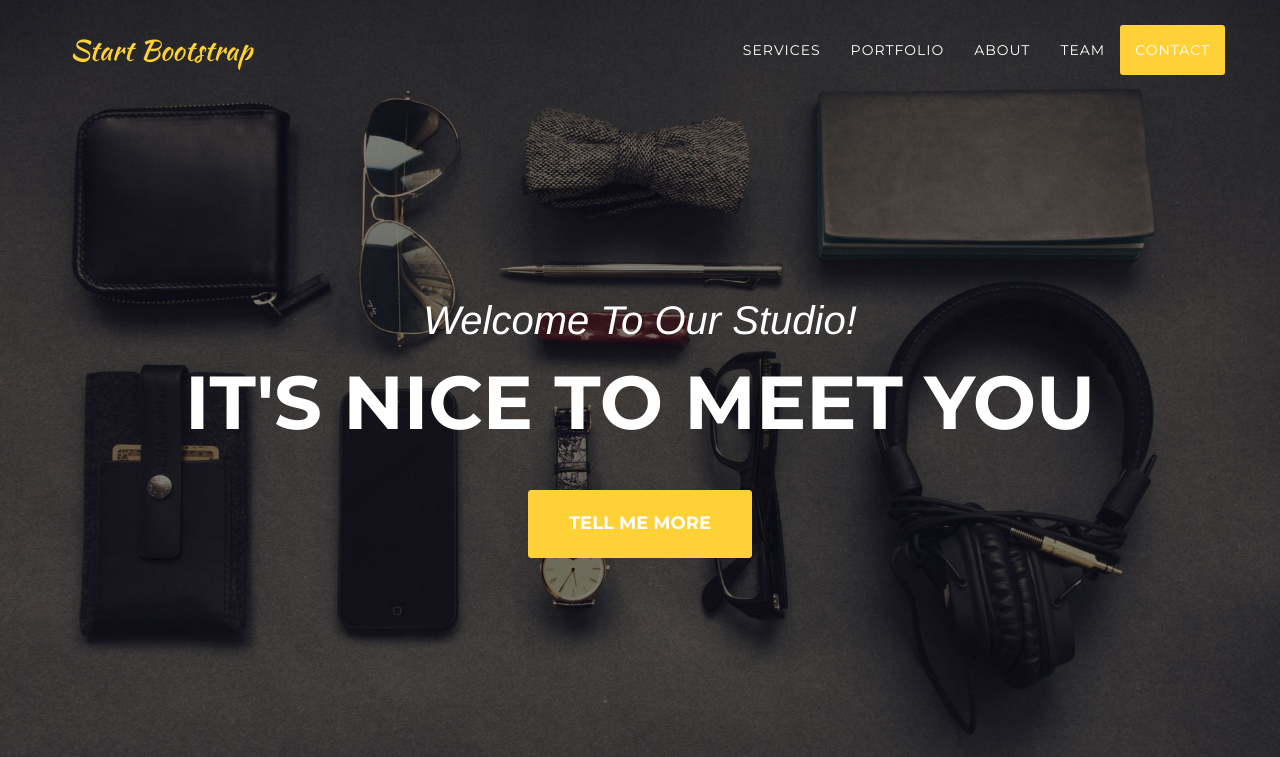
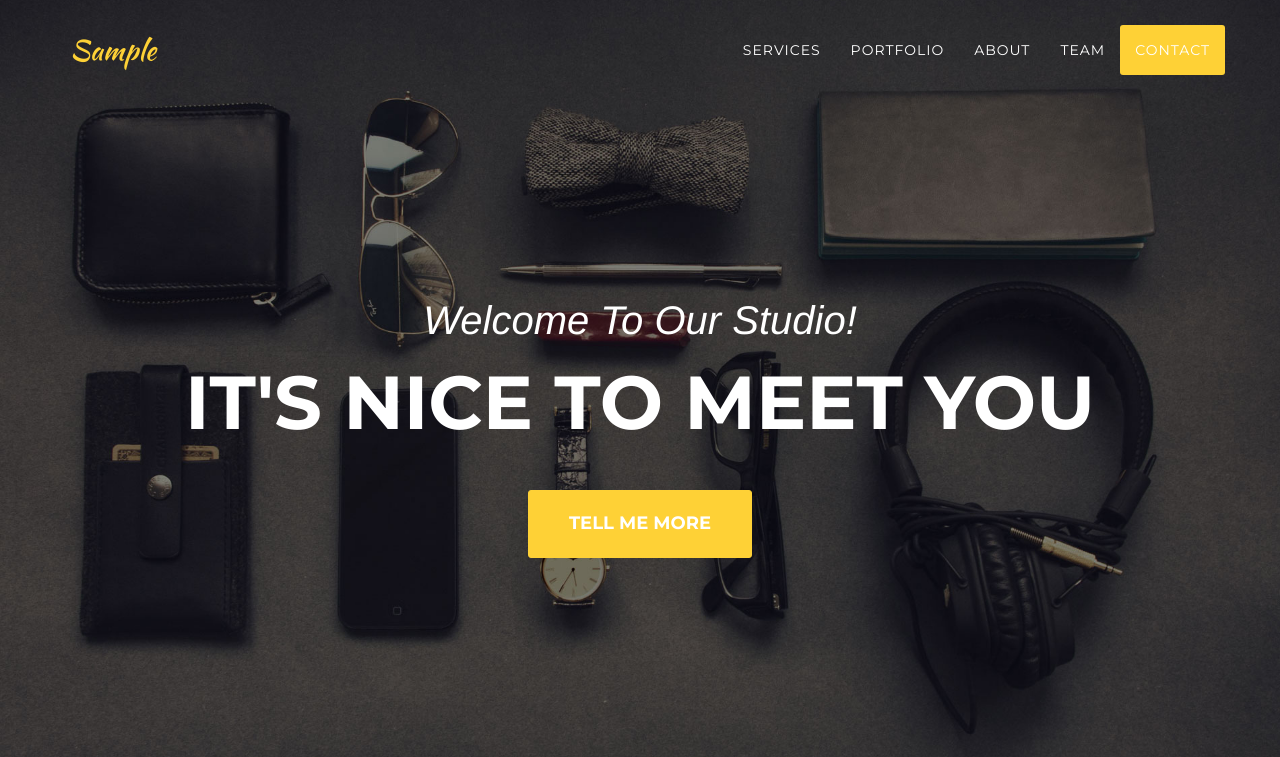
Before and after one commit to lotustest163/sample, a Django app: page / in a window 1280 px wide. Shown: the top 757 px of the page. Run offline with Django 3.2, Linux system fonts and the light colour scheme; some libraries are stand-ins or nearby versions; some web fonts are replaced.

Commit message:
use the default navbar until overide the nav block.

```diff
--- a/templates/base.html
+++ b/templates/base.html
@@ -38,7 +38,7 @@
 
 <body id="page-top" class="index">
 
-	{% block nav %}nav{% endblock %}
+	{% block nav %}{% include 'nav.html' %}{% endblock %}
 
 	{% block content %}content{% endblock %}
 
--- a/templates/home/index.html
+++ b/templates/home/index.html
@@ -2,7 +2,6 @@
 {% load static %}
 
 {% block title %}{{ title }}{% endblock %}
-{% block nav %}{% include "nav.html" %}{%endblock %}
 {% block content %}
     <!-- Header -->
     <header>
--- a/templates/nav.html
+++ b/templates/nav.html
@@ -6,7 +6,7 @@
             <button type="button" class="navbar-toggle" data-toggle="collapse" data-target="#bs-example-navbar-collapse-1">
                 <span class="sr-only">Toggle navigation</span> Menu <i class="fa fa-bars"></i>
             </button>
-            <a class="navbar-brand page-scroll" href="#page-top">Start Bootstrap</a>
+            <a class="navbar-brand page-scroll" href="/#page-top">Sample</a>
         </div>
 
         <!-- Collect the nav links, forms, and other content for toggling -->
```
